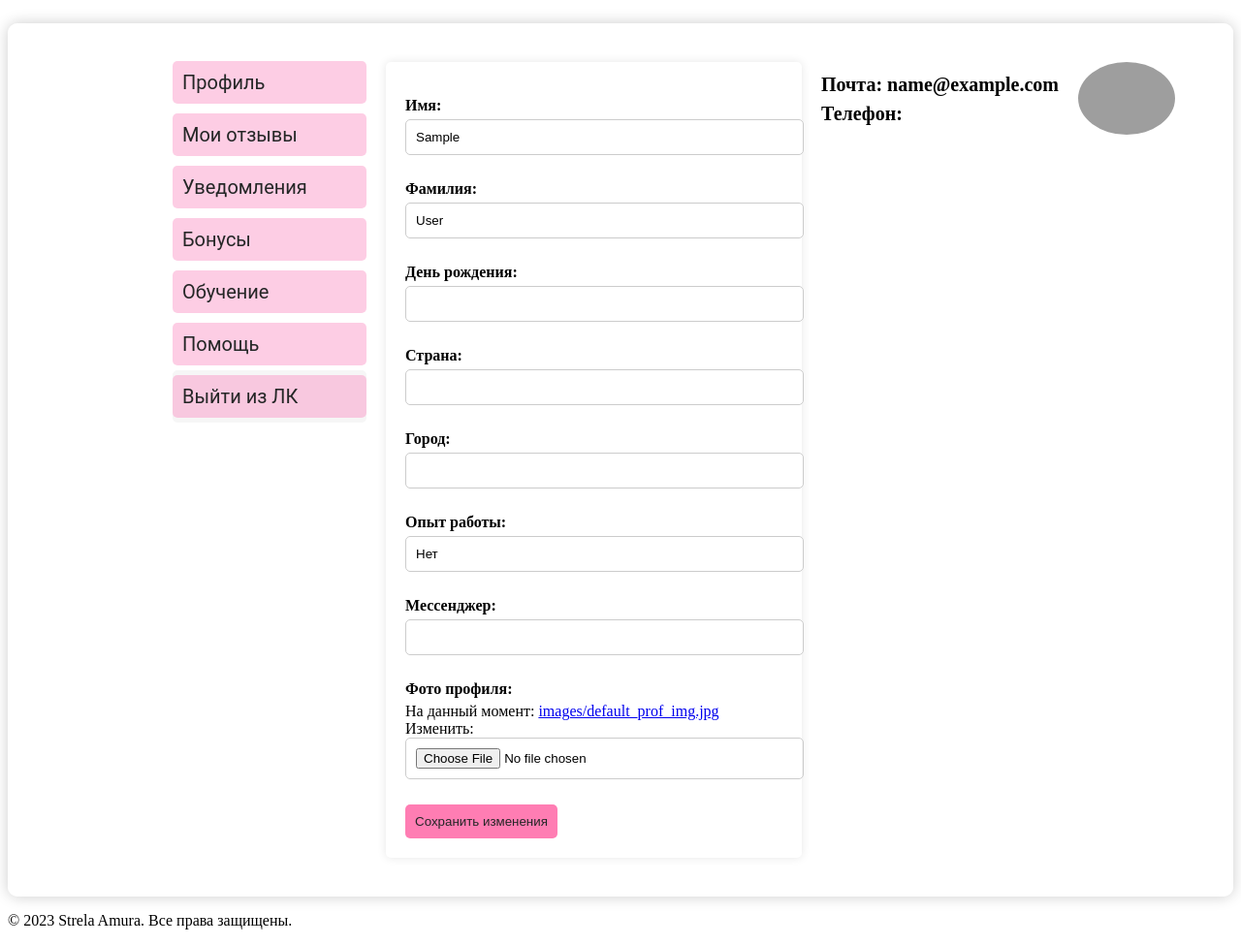
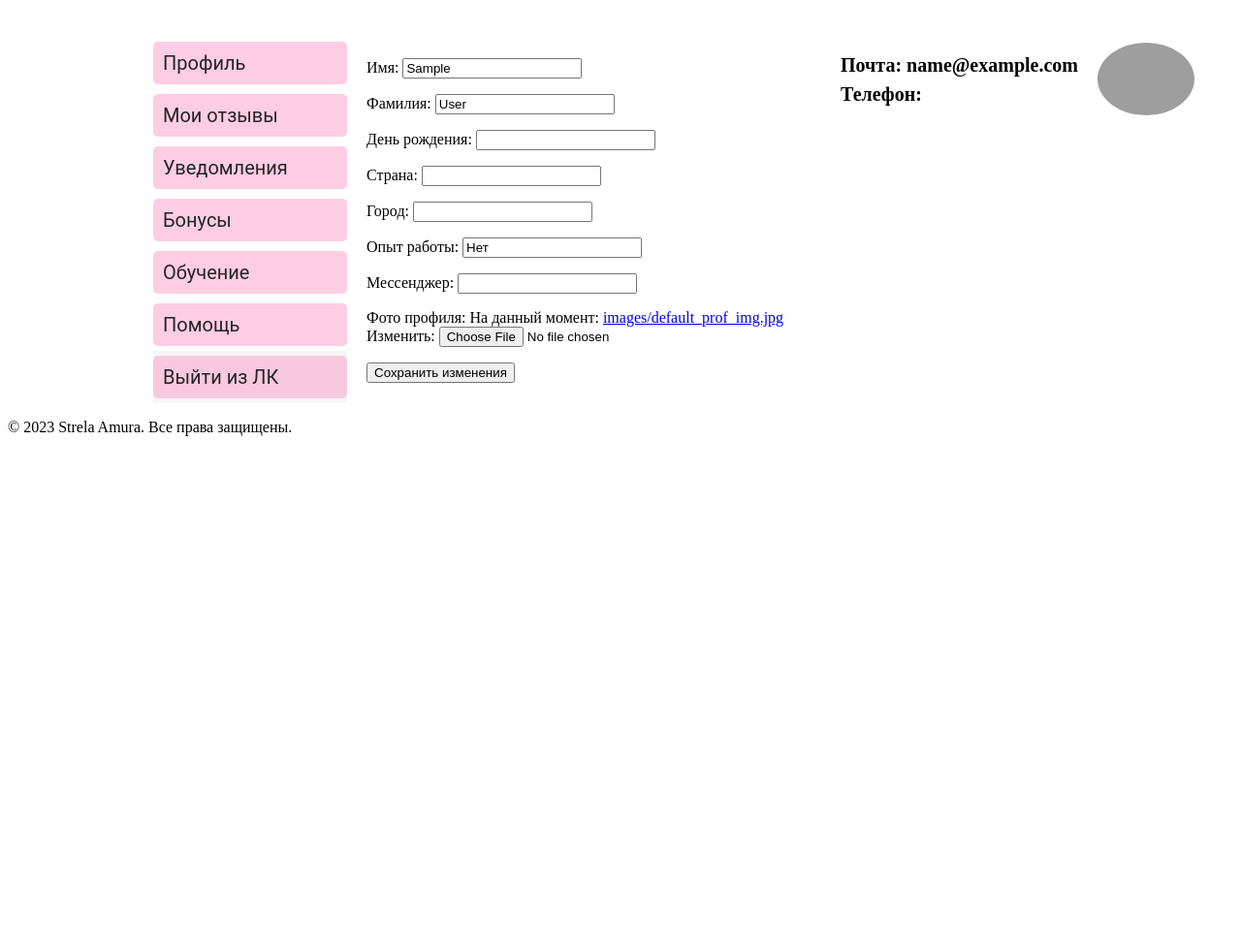
Before and after one commit to Dm-Str/Amur_Studio, a Django app: page /lk_user/edit_profile/ in a window 1280 px wide. Shown: the part 989-1964 px from the top of the page at 97% size. After the commit the page ends 1439 px from the top, so only its background shows below. Run offline with Django 5.2, Linux system fonts and the light colour scheme; the visitor is signed in with stand-in values (Sample User, id 1); grey boxes are pictures that could not be loaded.

Commit message:
Add separation of template styles for

```diff
--- a/static/css/styles.css
+++ b/static/css/styles.css
@@ -39,65 +55,51 @@
 /*    margin-right: 50px; !* Отступ справа от края страницы *!*/
 /*}*/
 
-nav ul {
-    list-style: none;
-    padding: 0;
-}
 
-nav ul li {
-    display: inline;
-    margin: 0 15px;
-}
 
-nav ul li a {
-    color: #fff; /* Белый цвет для навигационных ссылок */
-    text-decoration: none;
-    text-shadow: 1px 1px 0 #000; /* Черная обводка для навигационных ссылок */
-}
+/*main {*/
+/*    flex: 1;*/
+/*    padding: 20px;*/
+/*    background: #FFFFFFCC; !* Полупрозрачный белый фон для основного контента *!*/
+/*    border-radius: 10px; !* Закругленные углы *!*/
+/*    box-shadow: 0 0 15px rgba(0, 0, 0, 0.2); !* Тень для основного контента *!*/
+/*}*/
 
-main {
-    flex: 1;
-    padding: 20px;
-    background: #FFFFFFCC; /* Полупрозрачный белый фон для основного контента */
-    border-radius: 10px; /* Закругленные углы */
-    box-shadow: 0 0 15px rgba(0, 0, 0, 0.2); /* Тень для основного контента */
-}
+/*form {*/
+/*    max-width: 400px;*/
+/*    margin: 0 auto;*/
+/*    background: #fff; !* Белый фон для формы *!*/
+/*    padding: 20px;*/
+/*    border-radius: 5px;*/
+/*    box-shadow: 0 0 10px rgba(0, 0, 0, 0.1);*/
+/*}*/
 
-form {
-    max-width: 400px;
-    margin: 0 auto;
-    background: #fff; /* Белый фон для формы */
-    padding: 20px;
-    border-radius: 5px;
-    box-shadow: 0 0 10px rgba(0, 0, 0, 0.1);
-}
+/*form label {*/
+/*    display: block;*/
+/*    margin-bottom: 5px;*/
+/*    font-weight: 700; !* Жирный шрифт для меток *!*/
+/*}*/
 
-form label {
-    display: block;
-    margin-bottom: 5px;
-    font-weight: 700; /* Жирный шрифт для меток */
-}
+/*form input {*/
+/*    width: 100%;*/
+/*    padding: 10px;*/
+/*    margin-bottom: 10px;*/
+/*    border: 1px solid #ccc;*/
+/*    border-radius: 5px;*/
+/*}*/
 
-form input {
-    width: 100%;
-    padding: 10px;
-    margin-bottom: 10px;
-    border: 1px solid #ccc;
-    border-radius: 5px;
-}
+/*form button {*/
+/*    background: #FF6FABE5; !* Телесный цвет для кнопок *!*/
+/*    color: #242626; !* Белый цвет текста на кнопках *!*/
+/*    border: none;*/
+/*    padding: 10px;*/
+/*    cursor: pointer;*/
+/*    border-radius: 5px;*/
+/*}*/
 
-form button {
-    background: #FF6FABE5; /* Телесный цвет для кнопок */
-    color: #242626; /* Белый цвет текста на кнопках */
-    border: none;
-    padding: 10px;
-    cursor: pointer;
-    border-radius: 5px;
-}
-
-form button:hover {
-    background: #F4297AE5; /* Темнее телесный цвет при наведении */
-}
+/*form button:hover {*/
+/*    background: #F4297AE5; !* Темнее телесный цвет при наведении *!*/
+/*}*/
 
 /*footer {*/
 /*    background-color: #ffffff;*/
--- a/templates/contacts.html
+++ b/templates/contacts.html
@@ -4,7 +4,7 @@
 {% endblock %}
 
 {% block style %}
-    <link rel="stylesheet" href="../static/css/styles.css">
+    <link rel="stylesheet" href="../static/css/base.css">
 {% endblock %}
 
 {% block name %}
```
Also changed, not shown: other parts of static/css/styles.css (+74 -58 lines).
